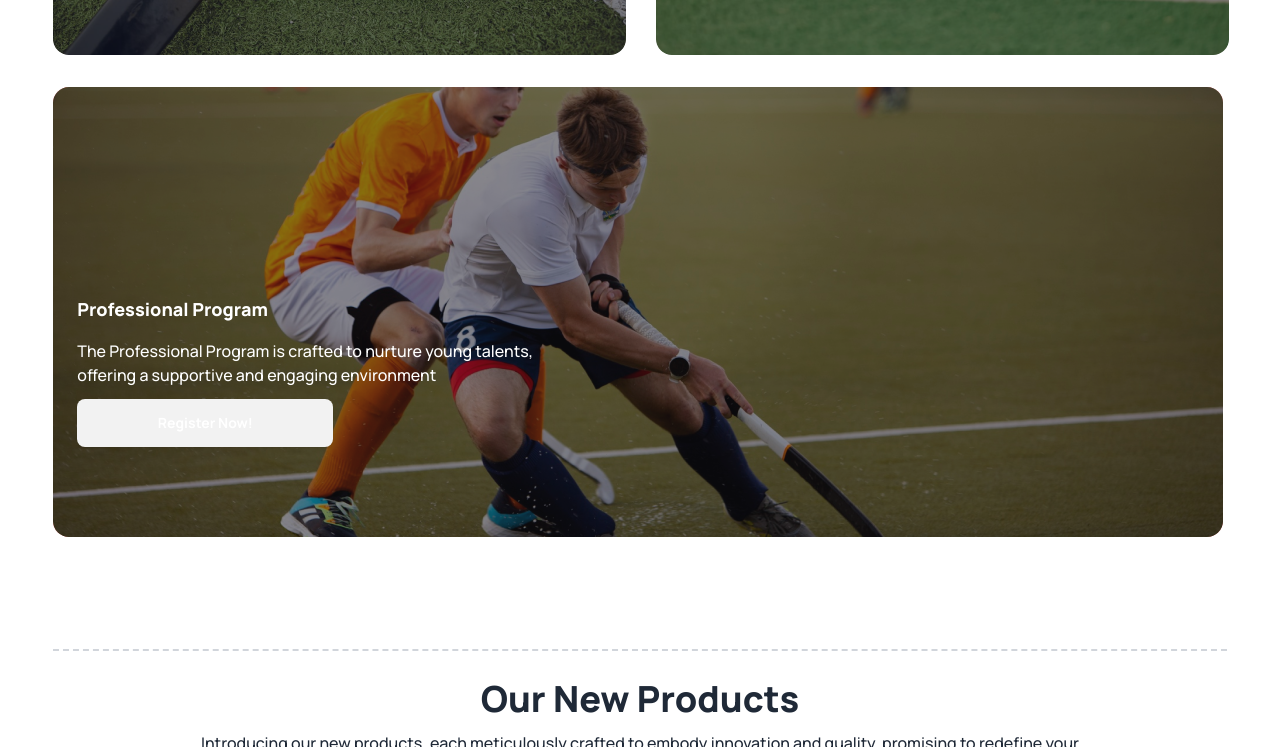
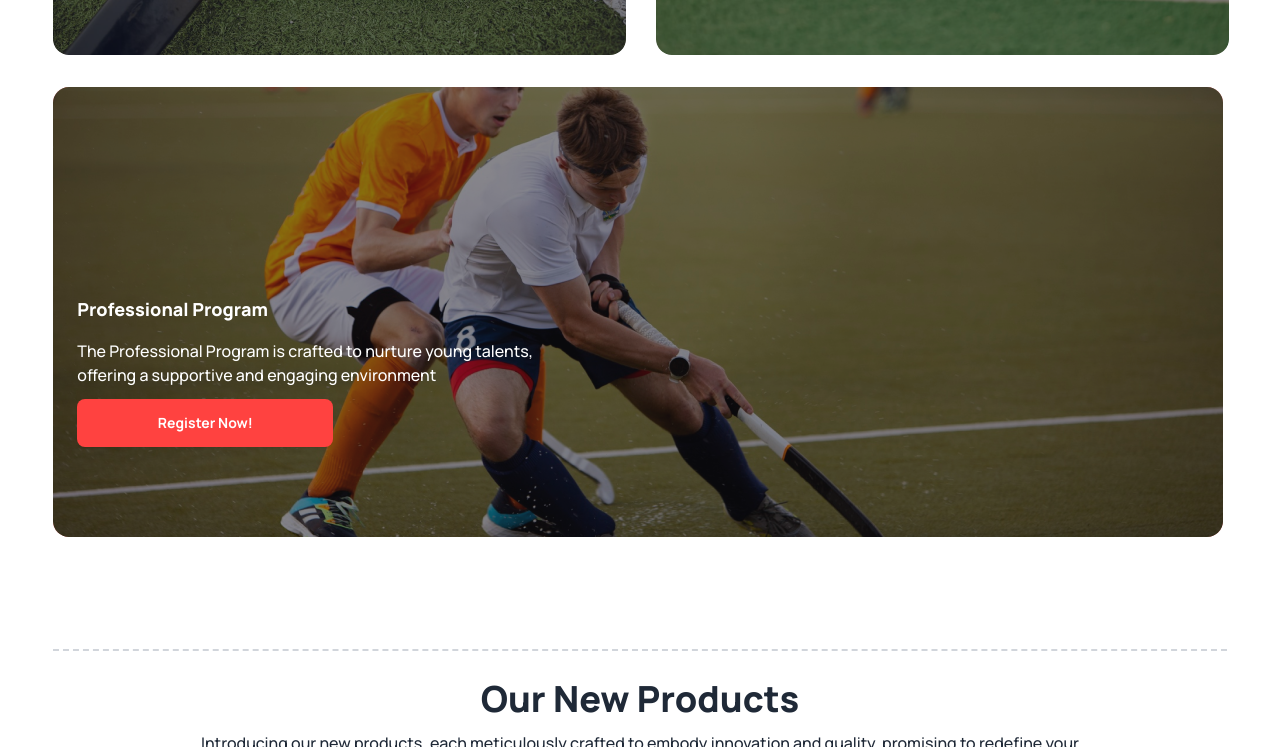
Before and after one commit to rahe01/Assignment-3, a plain HTML site: page index.html in a window 1280 px wide. Shown: the part 2053-2800 px from the top of the page. Drawn offline with nearby package versions, Linux system fonts and the light colour scheme.

Commit message:
Update index.html

```diff
--- a/index.html
+++ b/index.html
@@ -29,7 +29,7 @@
                 extend: {
                     colors: {
                         clifford: '#da373d',
-                        'color-primary': '',
+                        'color-primary': '#FF4240',
                         'bg-primary': 'rgba(19, 19, 24, 0.50)',
                         'bg-call': 'rgba(188, 237, 109, 0.10)',
                         'bg-mail': 'rgba(253, 221, 95, 0.10)',
```
